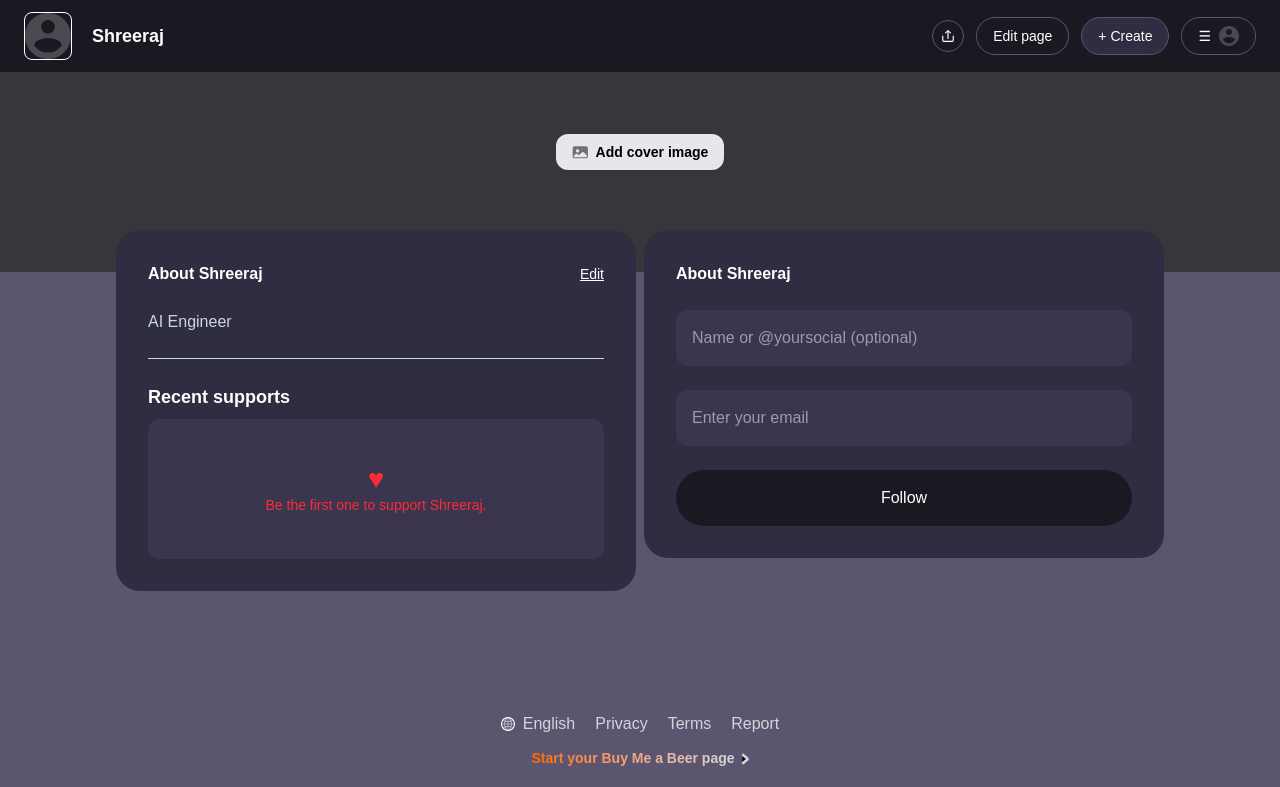
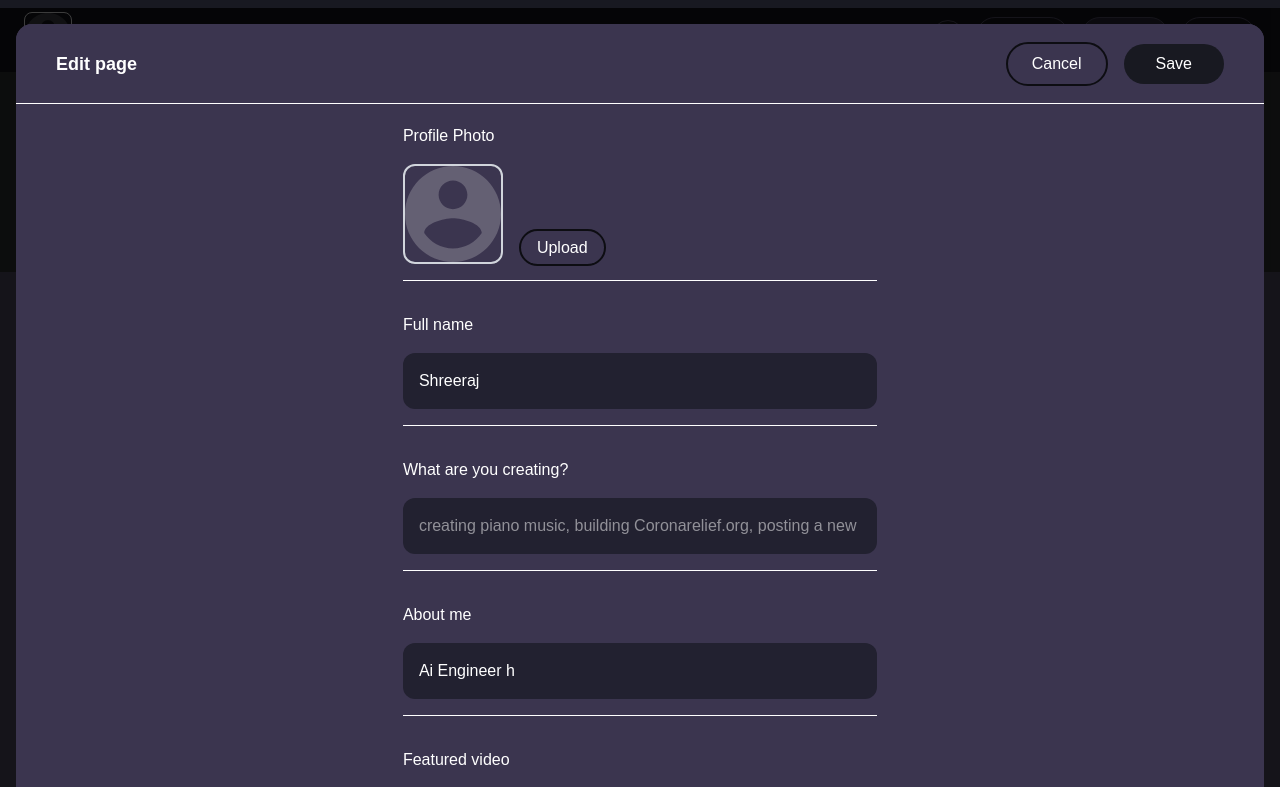
Before and after one commit to Ankryptic/buymeabeer, a Next.js app: page /Shreeraj in a window 1280 px wide. Shown: the top 787 px of the page. Built offline with nearby package versions, Linux system fonts and the light colour scheme; a web font is replaced by a local one.

Commit message:
add edit section in user page

```diff
--- a/app/[username]/page.js
+++ b/app/[username]/page.js
@@ -31,10 +31,10 @@ const Username = async ({ params }) => {
                         />
                         <span className="font-semibold text-sm">Add cover image</span>
                     </label>
-                        <input type="file" id="upload_cover" style={{ display: "none"}}/>
+                    <input type="file" id="upload_cover" style={{ display: "none" }} />
                 </div>
 
-                <div  className="mt-25 w-full flex justify-center gap-2">
+                <div className="mt-25 w-full flex justify-center gap-2">
 
                     <div className="box1 bg-[#2f2d41] rounded-3xl p-8 w-130 h-fit space-y-6">
 
@@ -47,7 +47,7 @@ const Username = async ({ params }) => {
                             <span className="text-gray-300">AI Engineer</span>
                         </div>
 
-                        <hr className="text-gray-300"/>
+                        <hr className="text-gray-300" />
 
                         <div className="space-y-2">
                             <div className="text-lg font-bold">Recent supports</div>
@@ -66,16 +66,73 @@ const Username = async ({ params }) => {
                         </div>
 
                         <div>
-                            <input type="text" placeholder="Name or @yoursocial (optional)" className="w-full bg-[#3b354f] focus:bg-[#5b5570] px-4 py-4 rounded-xl"/>
+                            <input type="text" placeholder="Name or @yoursocial (optional)" className="w-full bg-[#3b354f] focus:bg-[#5b5570] px-4 py-4 rounded-xl" />
                         </div>
 
                         <div>
-                            <input type="text" placeholder="Enter your email" className="w-full bg-[#3b354f] focus:bg-[#5b5570] px-4 py-4 rounded-xl"/>
+                            <input type="text" placeholder="Enter your email" className="w-full bg-[#3b354f] focus:bg-[#5b5570] px-4 py-4 rounded-xl" />
                         </div>
 
                         <div>
                             <button type="button" className="w-full bg-[#181921] hover:bg-[#222130] cursor-pointer px-4 py-4 rounded-full">Follow</button>
                         </div>
+
+                    </div>
+
+                </div>
+
+            </div>
+
+            {/* Edit Page */}
+            <div className="absolute w-full min-h-screen z-21 top-2 p-4 bg-[#000000c3] text-white">
+                <div className="min-h-screen bg-[#3b354f] text-white rounded-2xl pb-20">
+
+                    <nav className="sticky top-0 z-22 flex items-center justify-between w-full h-20 bg-[#3b354f] border-b border-b-white px-10 rounded-t-2xl">
+                        <div className="font-bold text-lg">Edit page</div>
+                        <div className="btns flex items-center gap-4">
+                            <button type="button" className="px-6 py-2 border-2 border-[#0d0d12] hover:bg-[#0d0d12] rounded-full cursor-pointer">Cancel</button>
+                            <button type="button" className="px-8 py-2 bg-[#181921] hover:bg-[#0d0d12] rounded-full">Save</button>
+                        </div>
+                    </nav>
+
+                    <div className="main-inside-edit w-[38%] m-auto bg-red-90a0 space-y-4">
+
+                        <div className="mt-5">Profile Photo</div>
+                        <div className="flex gap-4">
+                            <div className="relative w-25 h-25 rounded-xl overflow-hidden border-2 border-gray-300">
+                                <Image
+                                className="invert object-contain"
+                                    src={"/profile.svg"}
+                                    fill
+                                    alt="profile-photo"
+                                />
+                            </div>
+                            <div className="mt-18">
+                                <label htmlFor="profile-photo" className="px-4 py-2 border-2 border-[#0d0d12] hover:bg-[#0d0d12] rounded-full cursor-pointer">Upload</label>
+                                <input type="file" id="profile-photo" style={{ display: "none" }} />
+                            </div>
+                        </div>
+
+                        <hr />
+
+                        <div className="mt-8">Full name</div>
+                        <input type="text" defaultValue={"Shreeraj"} className="w-full bg-[#222130] focus:bg-[#5b5570] px-4 py-4 rounded-xl"/>
+
+                        <hr />
+                        <div className="mt-8">What are you creating?</div>
+                        <input type="text" placeholder="creating piano music, building Coronarelief.org, posting a new art everyday" className="w-full bg-[#222130] focus:bg-[#5b5570] px-4 py-4 rounded-xl"/>
+
+                        <hr />
+                        <div className="mt-8">About me</div>
+                        <input type="text" defaultValue={"Ai Engineer h"} className="w-full bg-[#222130] focus:bg-[#5b5570] px-4 py-4 rounded-xl"/>
+
+                        <hr />
+                        <div className="mt-8">Featured video</div>
+                        <input type="text" placeholder="Paste your Youtube link here" className="w-full bg-[#222130] focus:bg-[#5b5570] px-4 py-4 rounded-xl"/>
+
+                        <hr />
+                        <div className="mt-8">Social links</div>
+                        <input type="text" defaultValue={"https://www.instagram.com/shreeraj__12/"} className="w-full bg-[#222130] focus:bg-[#5b5570] px-4 py-4 rounded-xl"/>
 
                     </div>
 
```
Lines whose indentation alone changed are shown as unchanged.
